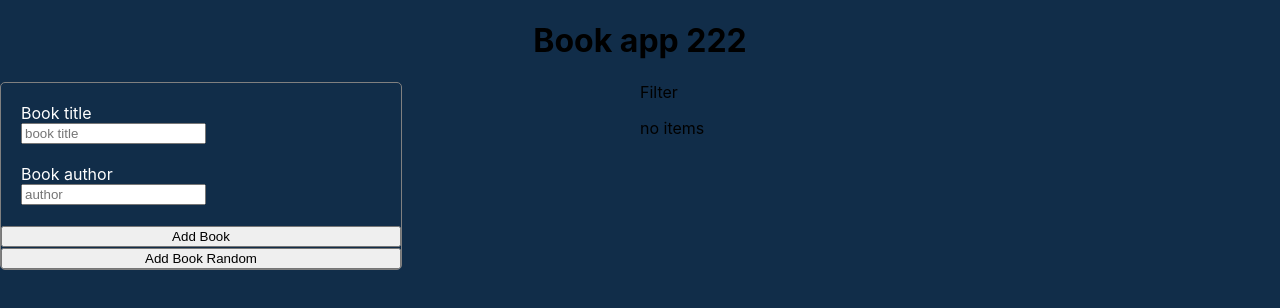
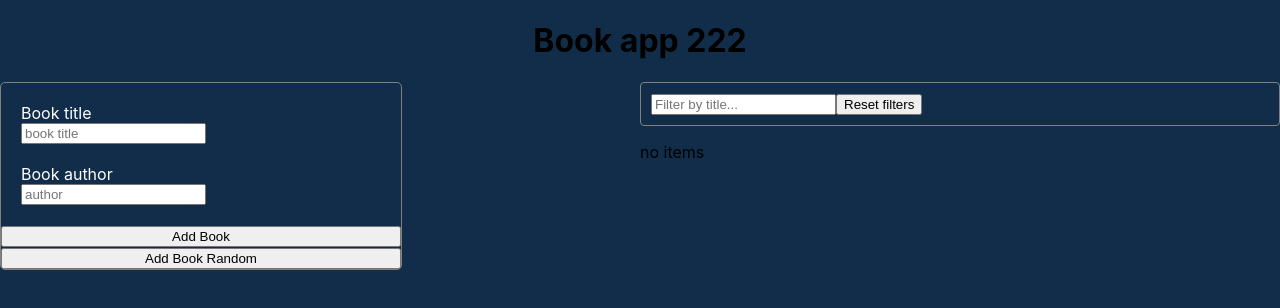
Before and after one commit to mikasaxd98/react-library-redux, a React (Create React App) app in the folder frontend/: page / in a window 1280 px wide. Shown: the top 308 px of the page. Built offline with nearby package versions, Linux system fonts and the light colour scheme.

Commit message:
filter reducer

```diff
--- a/frontend/src/components/BookList/BookList.jsx
+++ b/frontend/src/components/BookList/BookList.jsx
@@ -3,9 +3,13 @@ import { removeBook, addFavoriteBook, deleteFavoriteBook } from "../../redux/boo
 import { BsBookmarkStar } from "react-icons/bs";
 import { BsBookmarkStarFill } from "react-icons/bs";
 import './BookList.css'
+import { selectTitleFilter } from "../../redux/slices/filterSlice";
 
 function BookList() {
+  debugger
   const books = useSelector((state) =>  state.books);
+  const titleFilter = useSelector(selectTitleFilter);
+  const filteredBooks =  titleFilter.length ? books.filter((item) => item.bookTitle.toLowerCase().includes(titleFilter)) : books;
   const dispatch = useDispatch();
 
   const removeBookHandler = (id) => {
@@ -21,9 +25,9 @@ function BookList() {
   }
 
   return (
-    <div>{books?.length ?
+    <div>{filteredBooks?.length ?
     (<ul>
-      {books.map((item, idx) => <li key={item.id}><span>{`${item.author}-${item.bookTitle}`}</span>
+      {filteredBooks.map((item, idx) => <li key={item.id}><span>{`${item.author}-${item.bookTitle}`}</span>
       { !item.isFavorite
       ? <BsBookmarkStar className="favourite" onClick={() => addFavorite(item.id)}/>
       : <BsBookmarkStarFill className="favourite" onClick={() => removeFavorite(item.id)}/>}
--- a/frontend/src/components/Filter/Filter.css
+++ b/frontend/src/components/Filter/Filter.css
@@ -0,0 +1,9 @@
+.filter-container {
+    padding: 10px;
+    border: 1px solid gray;
+    border-radius: 4px;
+}
+
+.filter-container input {
+    outline: none;
+}
--- a/frontend/src/components/Filter/Filter.jsx
+++ b/frontend/src/components/Filter/Filter.jsx
@@ -1,8 +1,22 @@
-import React from 'react'
+import { useDispatch, useSelector } from 'react-redux'
+import './Filter.css'
+import { setTitleFilter, selectTitleFilter, resetFilters } from '../../redux/slices/filterSlice';
+function Filter() {
+  const titleFilter = useSelector(selectTitleFilter);
+  const dispatch = useDispatch();
 
-function Filter() {
+  const handleTitleFilterChange = (e) => {
+    dispatch(setTitleFilter(e.target.value))
+  }
+
+  const handleResetFilters = () => {
+    dispatch(resetFilters())
+  }
   return (
-    <div>Filter</div>
+    <div className='filter-container'>
+      <input type="text" value={titleFilter} onChange={handleTitleFilterChange} placeholder='Filter by title...' />
+      <button type='button' onClick={handleResetFilters}>Reset filters</button>
+    </div>
   )
 }
 
--- /dev/null
+++ b/frontend/src/redux/slices/filterSlice.js
@@ -0,0 +1,27 @@
+import  {createSlice } from "@reduxjs/toolkit"
+
+const initialState = {
+    title: ''
+}
+
+const filterSlice = createSlice({
+    name: 'filter',
+    initialState,
+    reducers: {
+        setTitleFilter: (state, action) => {
+            // I can mutate state thank for Immer library
+            state.title = action.payload;
+            //I can also return new state as usually
+            // return {...state, title: action.payload}
+        },
+        resetFilters: (state) => {
+            return initialState
+        }
+    }
+});
+
+export const { setTitleFilter } = filterSlice.actions;
+export const { resetFilters } = filterSlice.actions;
+
+export const selectTitleFilter = (state) => state.filter.title;
+export default filterSlice.reducer
--- a/frontend/src/redux/store.js
+++ b/frontend/src/redux/store.js
@@ -1,9 +1,11 @@
 import {configureStore} from '@reduxjs/toolkit';
 import booksReducer from './books/reducer';
+import filterReducer from './slices/filterSlice'
 
 const store = configureStore({
     reducer: {
-        books: booksReducer
+        books: booksReducer,
+        filter: filterReducer
     }
 })
 
```
